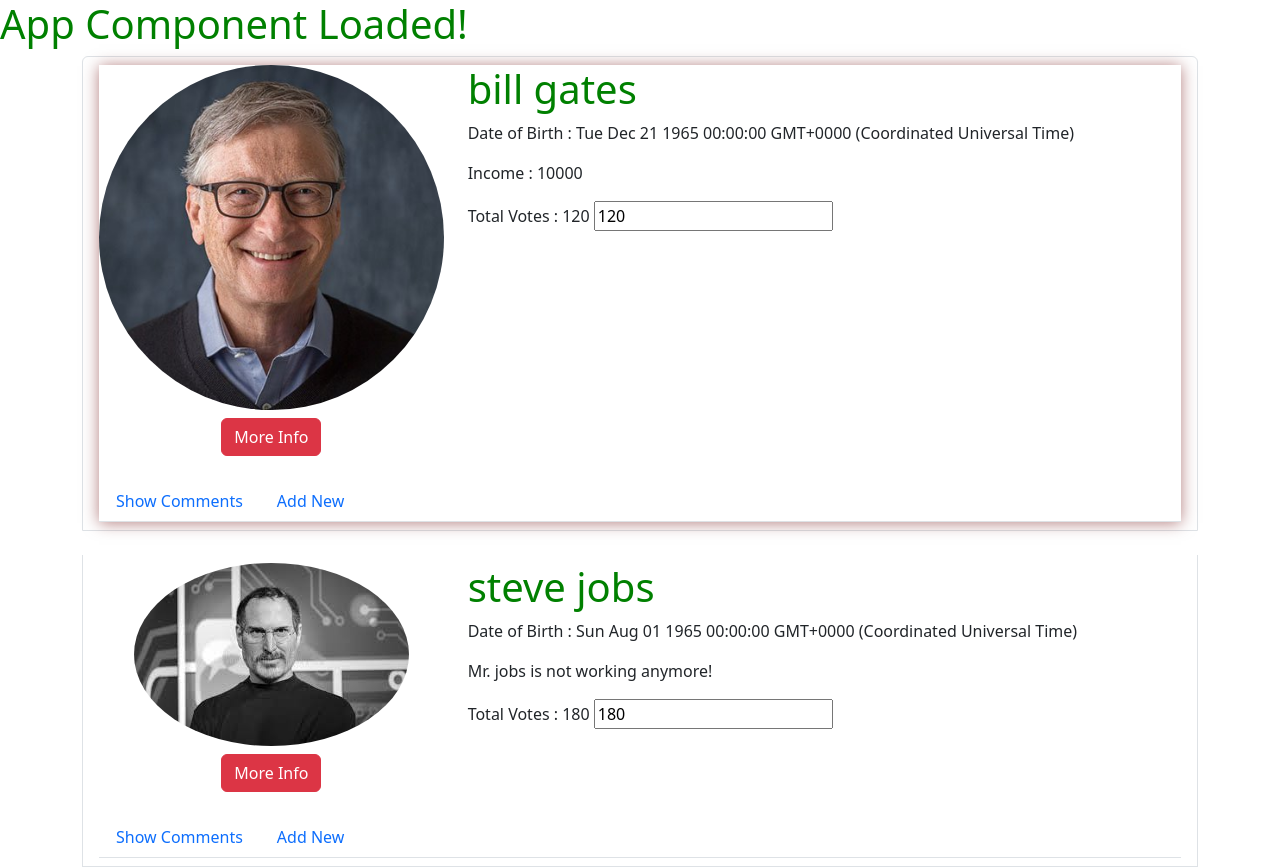
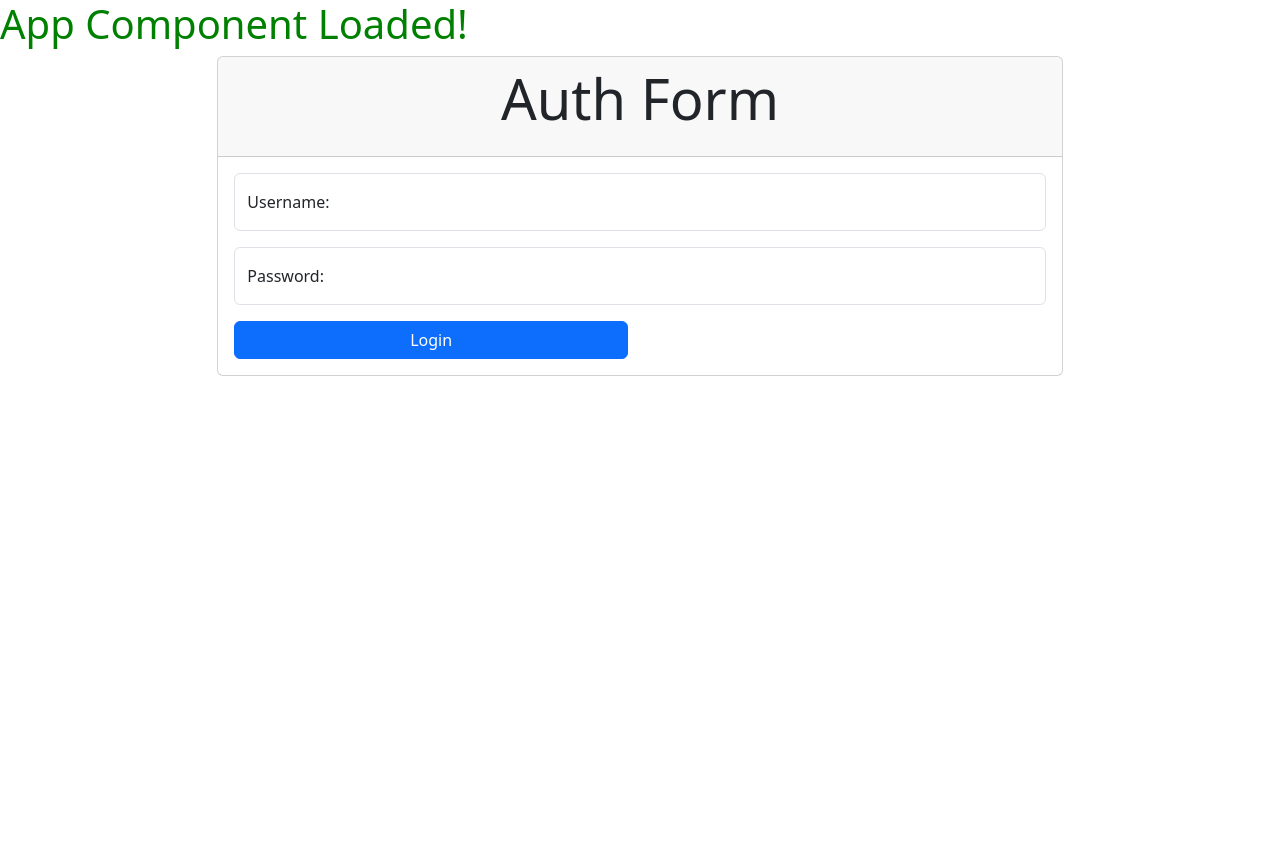
Before and after one commit to synergy2411/nov-23-syne, an Angular app in the folder first-app/: page / in a window 1280 px wide. Shown: the top 868 px of the page. After the commit the page ends 800 px from the top, so only its background shows below. Built offline with nearby package versions, Linux system fonts and the light colour scheme.

Commit message:
html form added

```diff
--- a/first-app/src/app/app.component.html
+++ b/first-app/src/app/app.component.html
@@ -6,4 +6,6 @@
 
 <!-- <app-pipe-demo></app-pipe-demo> -->
 
-<app-users></app-users>
+<app-auth></app-auth>
+
+<!-- <app-users></app-users> -->
--- a/first-app/src/app/app.module.ts
+++ b/first-app/src/app/app.module.ts
@@ -1,6 +1,6 @@
 import { NgModule } from '@angular/core';
 import { BrowserModule } from '@angular/platform-browser';
-import { FormsModule } from '@angular/forms';
+import { FormsModule, ReactiveFormsModule } from '@angular/forms';
 
 import { AppComponent } from './app.component';
 import { UsersComponent } from './components/users/users.component';
@@ -17,6 +17,7 @@
 import { CountryCodePipe } from './pipes/country-code.pipe';
 import { FilterPipe } from './pipes/filter.pipe';
 import { CommentFormComponent } from './components/users/comment-form/comment-form.component';
+import { AuthComponent } from './components/auth/auth.component';
 
 @NgModule({
   declarations: [
@@ -36,11 +37,13 @@
     CountryCodePipe,
     FilterPipe,
     CommentFormComponent,
+    AuthComponent,
   ],
   imports: [
     // Modules - Built-in | Custom Modules
     BrowserModule,
     FormsModule,
+    ReactiveFormsModule,
   ],
   providers: [], // Services
   bootstrap: [AppComponent],
--- /dev/null
+++ b/first-app/src/app/components/auth/auth.component.html
@@ -0,0 +1,43 @@
+<div class="row">
+  <div class="offset-2 col-8">
+    <div class="card">
+      <div class="card-header">
+        <p class="display-4 text-center">Auth Form</p>
+      </div>
+      <div class="card-body">
+        <form>
+          <!-- username -->
+          <div class="form-floating mb-3">
+            <input
+              type="text"
+              class="form-control"
+              name="username"
+              id="username"
+              placeholder=""
+            />
+            <label for="username">Username:</label>
+          </div>
+          <!-- password -->
+          <div class="form-floating mb-3">
+            <input
+              type="password"
+              class="form-control"
+              name="password"
+              id="password"
+              placeholder=""
+            />
+            <label for="password">Password:</label>
+          </div>
+          <!-- button -->
+          <div class="row">
+            <div class="col-6">
+              <div class="d-grid">
+                <button class="btn btn-primary">Login</button>
+              </div>
+            </div>
+          </div>
+        </form>
+      </div>
+    </div>
+  </div>
+</div>
--- /dev/null
+++ b/first-app/src/app/components/auth/auth.component.ts
@@ -0,0 +1,15 @@
+import { Component, OnInit } from '@angular/core';
+
+@Component({
+  selector: 'app-auth',
+  templateUrl: './auth.component.html',
+  styleUrls: ['./auth.component.css']
+})
+export class AuthComponent implements OnInit {
+
+  constructor() { }
+
+  ngOnInit(): void {
+  }
+
+}
```
Also changed, not shown: first-app/src/app/components/auth/auth.component.css (added), 1 other file (tests, documents, lock files or other folders).
